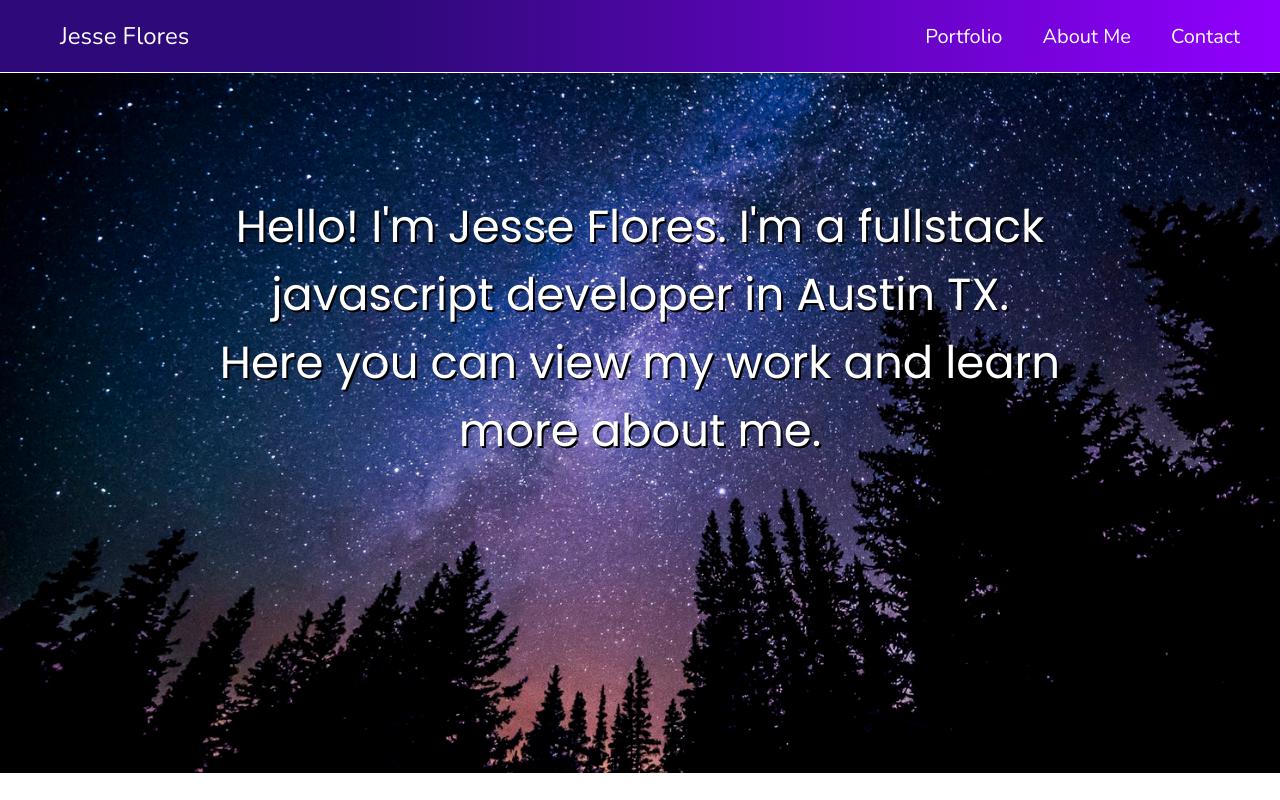
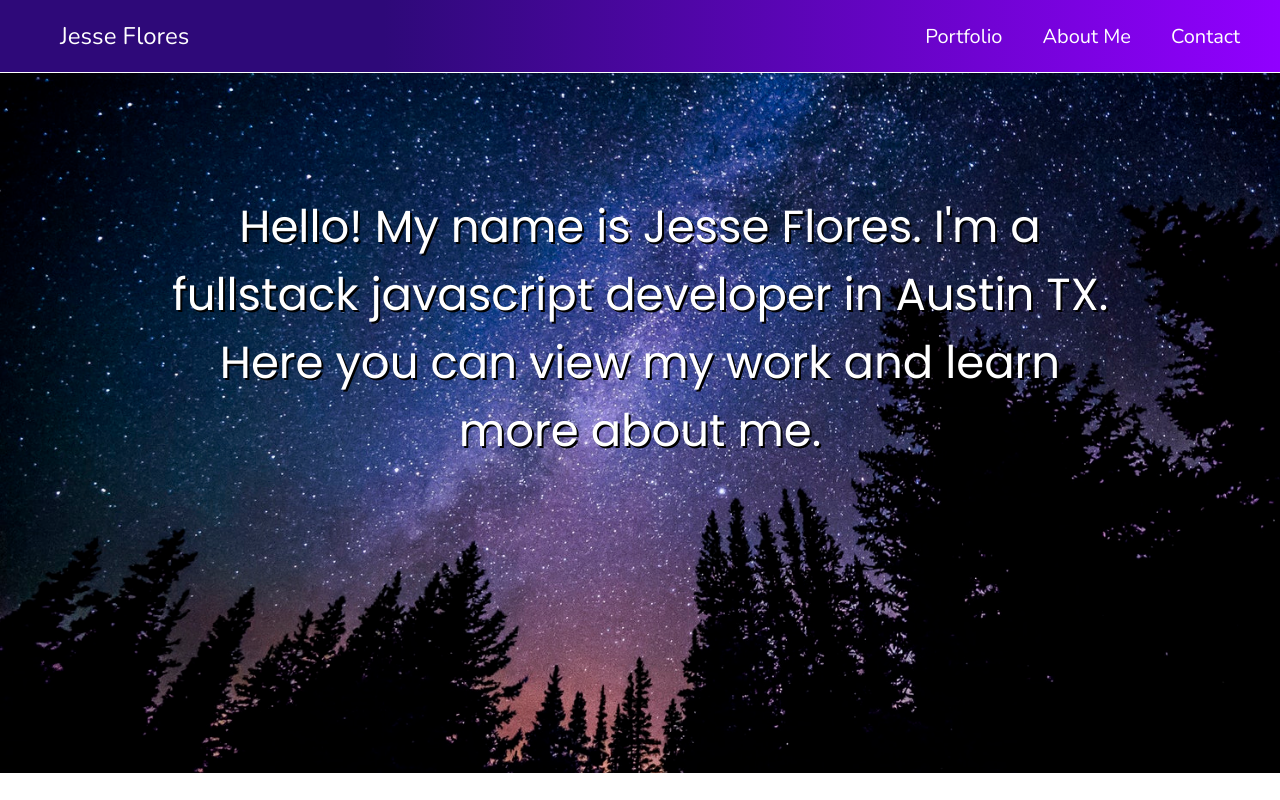
Before and after one commit to jesseflores512/reactportfolio, a React (Create React App) app: page / in a window 1280 px wide. Built offline with nearby package versions, Linux system fonts and the light colour scheme.

Commit message:
modified main text

```diff
--- a/src/components/main.js
+++ b/src/components/main.js
@@ -5,7 +5,7 @@ export default class Main extends React.Component {
     return(
         <div>
           <div className='home'>
-          <p className='greeting'>Hello! I'm Jesse Flores. I'm a fullstack javascript developer in Austin TX. <br/>
+          <p className='greeting'>Hello! My name is Jesse Flores. I'm a fullstack javascript developer in Austin TX. <br/>
             Here you can view my work and learn more about me.</p>
           </div>
         </div>
--- a/src/components/portfolio.js
+++ b/src/components/portfolio.js
@@ -3,9 +3,6 @@ import Project from '../subcomponents/project'
 
 export default class Portfolio extends React.Component {
   render(){
-    // const rep='This is an app made with basic HTML/CSS/JS. Using 2 google APIs it finds your representatives based on your location'
-    // const repImage = require('../images/projectimages/rep.png')
-    // const repLink = 'https://arnoldrz2.github.io/Know-Your-Rep/'
     const test = 'test'
     const rep = {
       text : 'This is an app made with basic HTML/CSS/JS. Using 2 google APIs it finds your representatives based on your location',
```
